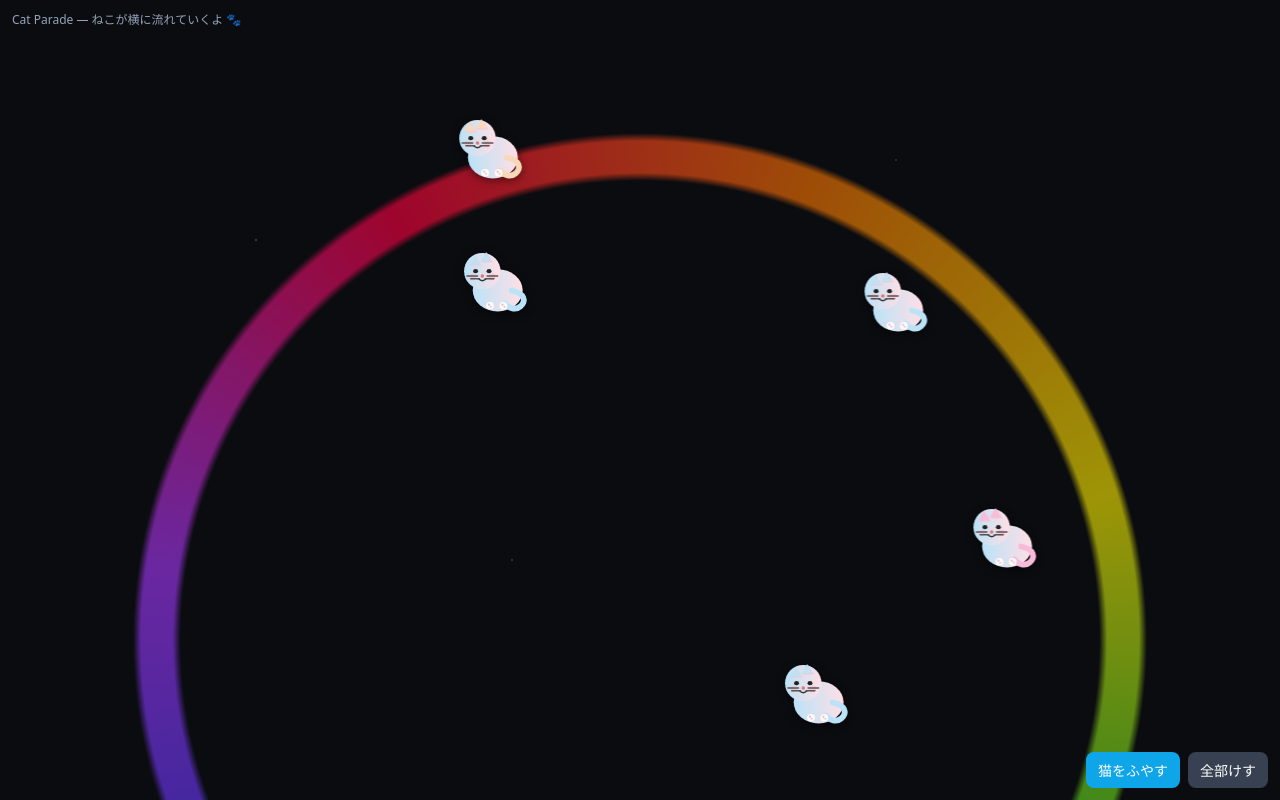
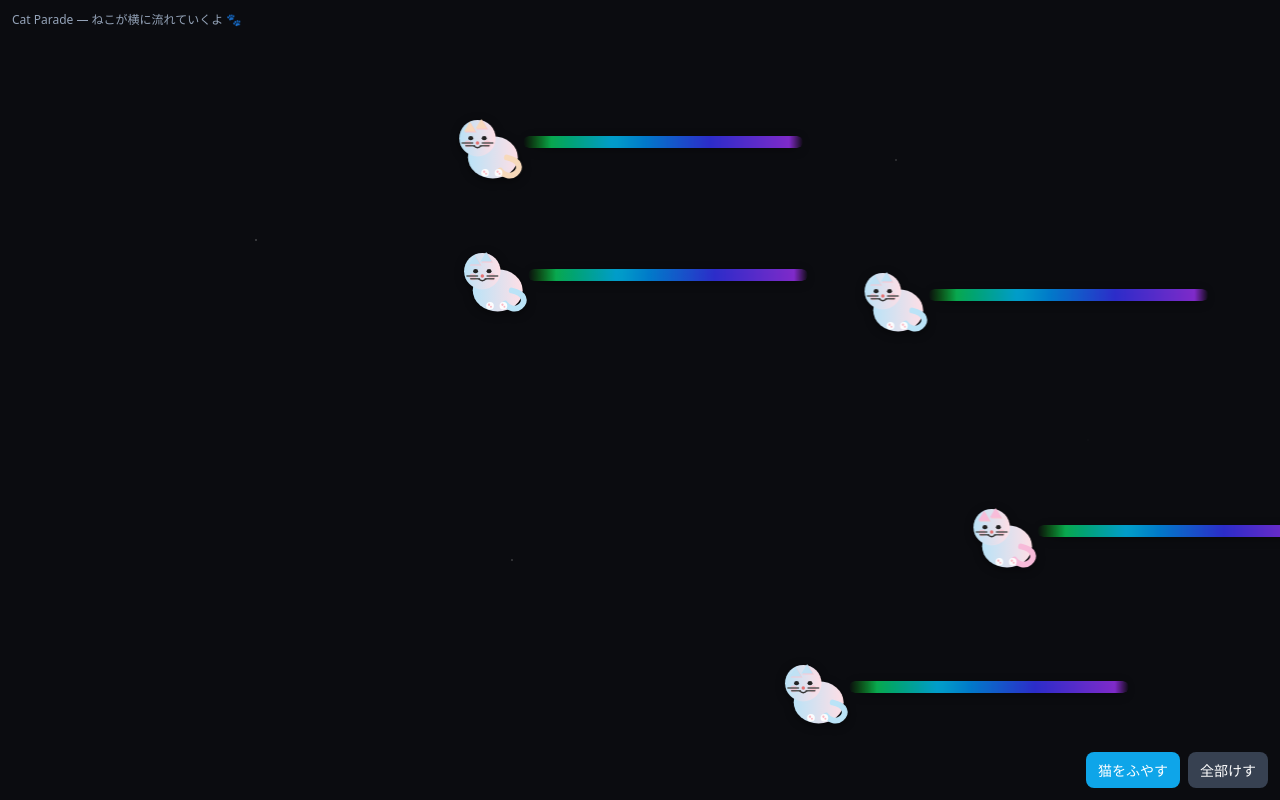
Before and after one commit to attrip/xxx, a plain HTML site: page index.html in a window 1280 px wide. Drawn offline with Linux system fonts and the light colour scheme.

Commit message:
feat(web): move rainbow to per-cat trailing ribbon (appears behind moving cats)

```diff
--- a/index.html
+++ b/index.html
@@ -19,18 +19,18 @@
       .tail { transform-box: fill-box; transform-origin: 20% 50%; animation: wag 1.2s ease-in-out infinite; }
       @keyframes wag { 0% { rotate: 8deg; } 50% { rotate: -10deg; } 100% { rotate: 8deg; } }
 
-      /* Rainbow arc */
-      .rainbow {
-        position:absolute; inset:auto -10vmin -50vmin -10vmin; width:140vmin; height:140vmin;
-        margin:auto; border-radius:50%; opacity:.6; pointer-events:none; z-index:0;
-        background: conic-gradient(from 180deg,
-          #ff0040, #ff7a00, #ffef00, #2bd52b, #00c0ff, #3a3aff, #a93aff, #ff0040);
-        -webkit-mask: radial-gradient(circle at 50% 50%, transparent 58%, black 59%, black 63%, transparent 64%);
-                mask: radial-gradient(circle at 50% 50%, transparent 58%, black 59%, black 63%, transparent 64%);
-        filter: blur(0.6px);
-        animation: drift 12s linear infinite;
+      /* Rainbow trail behind each cat (to the right side) */
+      .trail {
+        position:absolute; left: 86px; top: 50%; transform: translateY(-50%);
+        height: 12px; width: 35vmin; opacity: .78; border-radius: 8px;
+        background: linear-gradient(90deg,#ff0040,#ff7a00,#ffef00,#2bd52b,#00c0ff,#3a3aff,#a93aff);
+        background-size: 200% 100%;
+        animation: flow 2s linear infinite;
+        filter: saturate(1.15) blur(.2px);
+        -webkit-mask: linear-gradient(90deg, transparent 0%, black 10%, black 95%, transparent 100%);
+                mask: linear-gradient(90deg, transparent 0%, black 10%, black 95%, transparent 100%);
       }
-      @keyframes drift { from { transform: rotate(0deg); } to { transform: rotate(360deg); } }
+      @keyframes flow { from { background-position: 0% 0; } to { background-position: 200% 0; } }
 
       /* Subtle stars */
       .stars { position:absolute; inset:0; background:
@@ -47,7 +47,6 @@
   <body>
     <header>Cat Parade — ねこが横に流れていくよ 🐾</header>
     <div class="world" id="world">
-      <div class="rainbow"></div>
       <div class="stars"></div>
     </div>
     <div class="controls">
@@ -128,6 +127,11 @@
         const dur = random(8, 16).toFixed(2);
         const delay = -random(0, 12).toFixed(2); // negative to start mid-way
         wrap.style.animation = `scrollLeft ${dur}s linear ${delay}s infinite`;
+        // rainbow trail appears after the cat (to the right)
+        const trail = document.createElement('div');
+        trail.className = 'trail';
+        wrap.appendChild(trail);
+        // cute cat SVG on top
         wrap.appendChild(makeCatSVG(pastel()));
         world.appendChild(wrap);
         return wrap;
```
